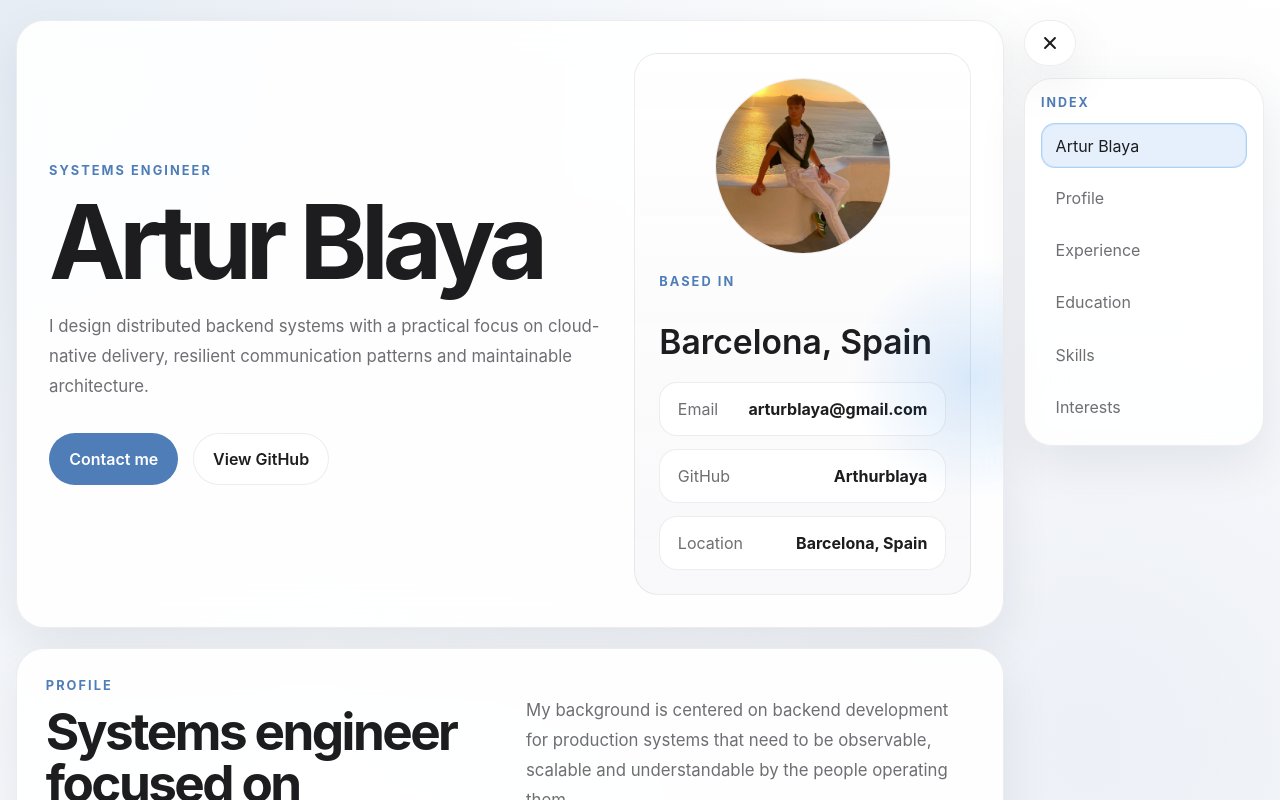
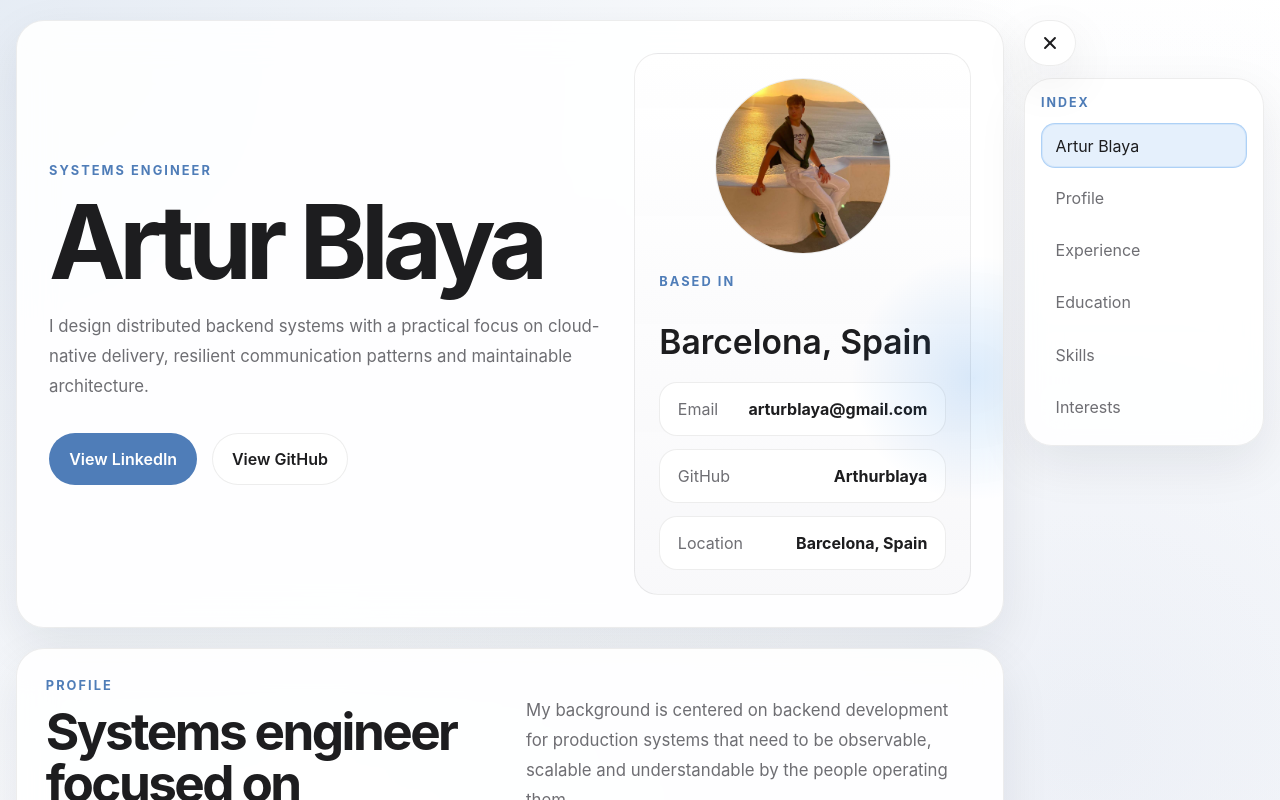
Before and after one commit to Arthurblaya/Cv-Artur-Blaya, an Angular app: page / in a window 1280 px wide. Shown: the top 800 px of the page. Built offline with nearby package versions, Linux system fonts and the light colour scheme.

Commit message:
feat: add LinkedIn call-to-action

```diff
--- a/src/app/app.html
+++ b/src/app/app.html
@@ -10,7 +10,14 @@
       </p>
 
       <div class="hero-actions">
-        <a class="button button-primary" href="mailto:arturblaya@gmail.com">Contact me</a>
+        <a
+          class="button button-primary"
+          href="https://www.linkedin.com/in/artur-blaya-fernandez-470726158/"
+          target="_blank"
+          rel="noreferrer"
+        >
+          View LinkedIn
+        </a>
         <a class="button button-secondary" href="https://github.com/Arthurblaya/Arthurblaya" target="_blank" rel="noreferrer">
           View GitHub
         </a>
```
